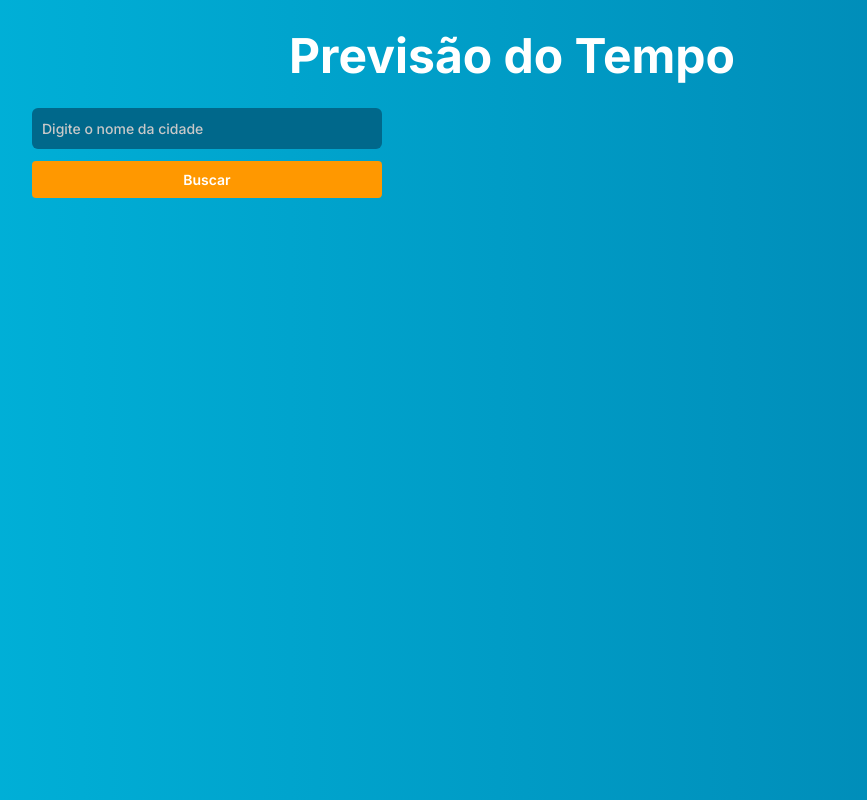
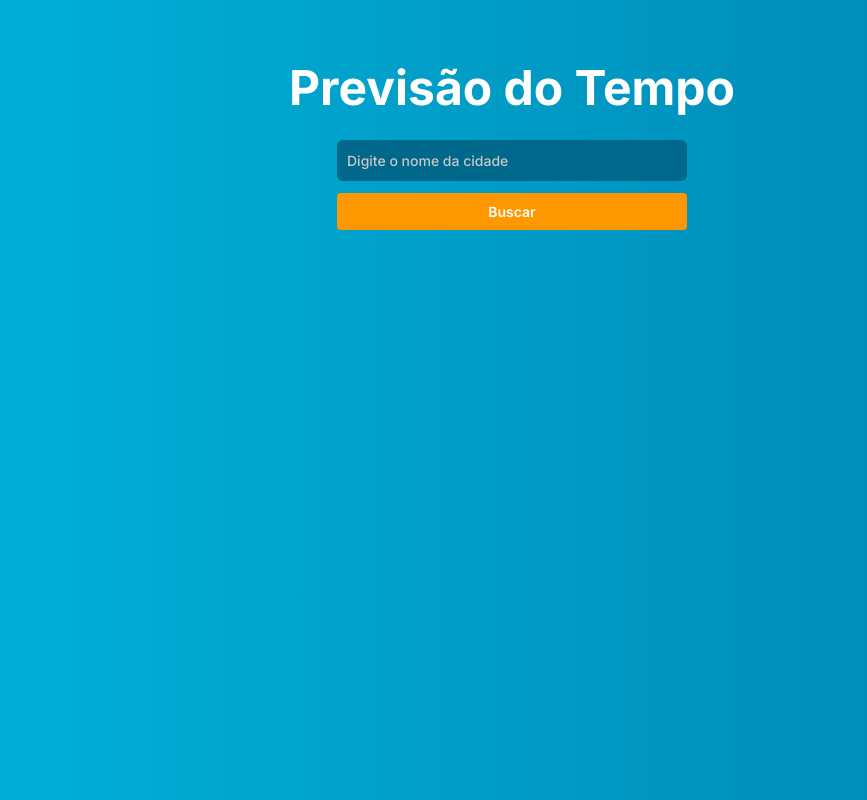
Before and after one commit to gabrielbaltar/openWeatherApp, a React (Vite) app: page / in a window 1280 px wide. Shown: the whole page, without its empty margins (128-995 px from the left). Built offline with nearby package versions, Linux system fonts and the light colour scheme.

Commit message:
fix: responsive

```diff
--- a/src/App.css
+++ b/src/App.css
@@ -8,8 +8,10 @@
   max-width: 1000px;
   padding: 1.25rem;
   margin: 0 auto;
+  margin-top: 2rem;
   display: flex;
   flex-direction: column;
+  align-items: center;
 }
 
 h1 {
```
